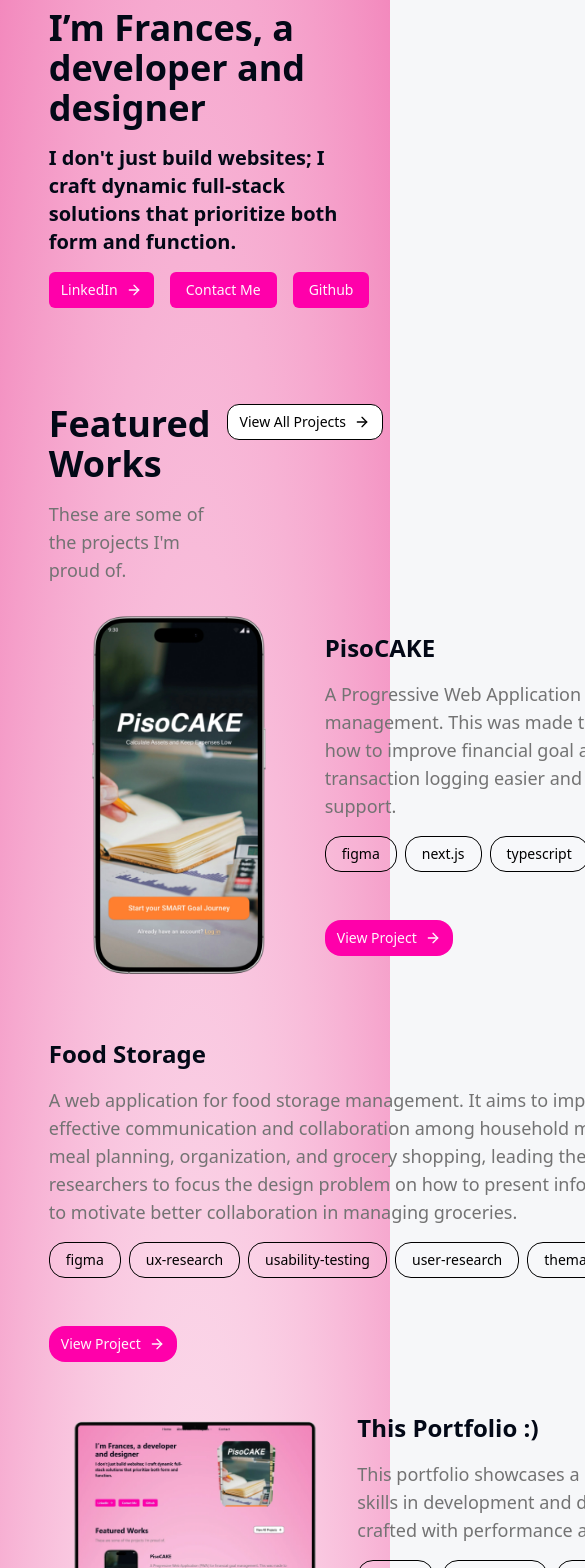
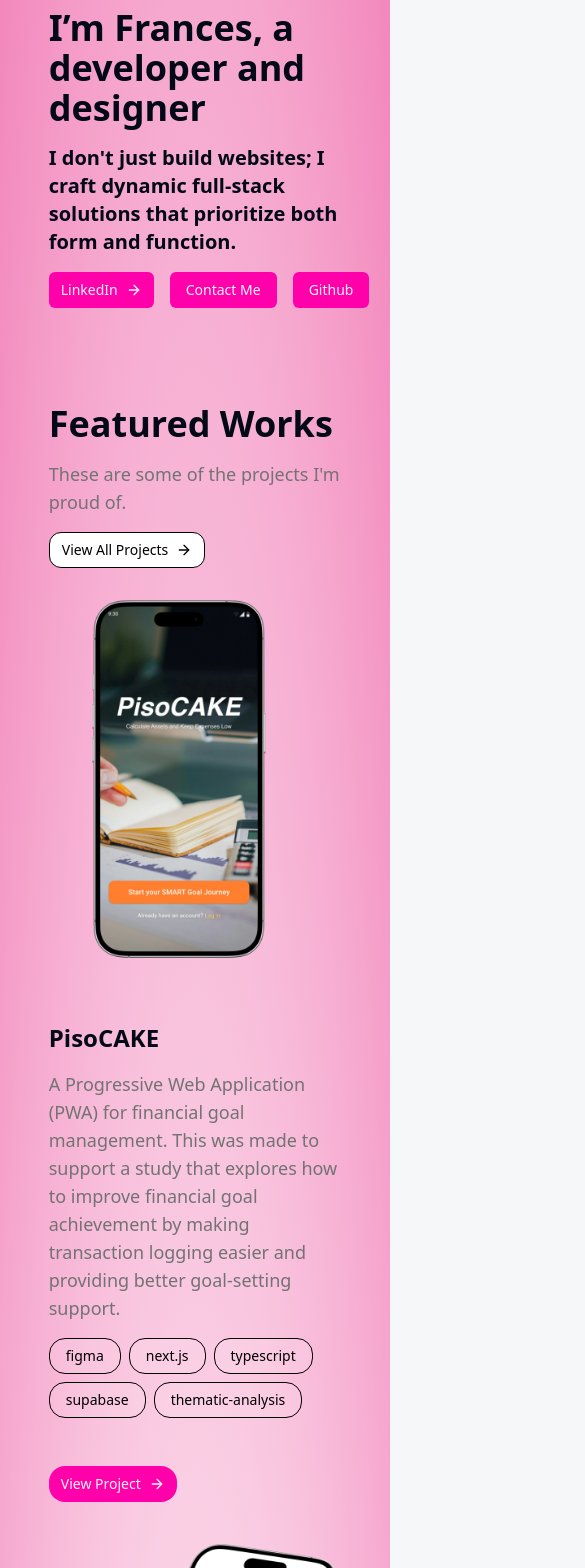
Before and after one commit to frncs-dc/portfolio, a Next.js app: page / in a window 390 px wide. Shown: the part 432-2000 px from the top of the page, 585 px wide, since content can reach past the window. Built offline with nearby package versions, Linux system fonts and the light colour scheme.

Commit message:
feat: featuredWorks section now responsive

```diff
--- a/src/components/featuredWorks.jsx
+++ b/src/components/featuredWorks.jsx
@@ -30,20 +30,23 @@ export default function FeaturedWorks() {
 
     return (
         <section className="relative z-10 my-24 flex flex-col gap-4 justify-center">
-            <div className="flex flex-row gap-4">
+            <div className="flex flex-col gap-4 lg:flex-row">
                 <div className="flex flex-col gap-4">
                     <h1 className="text-4xl font-bold">Featured Works</h1>
                     <p className="text-lg text-neutral-500">
                         These are some of the projects I'm proud of.
                     </p>
                 </div>
-                <Button className="ml-auto mr-12 rounded-xl w-fit bg-white text-black border border-black p-2 px-4">
+                <Button
+                    className="lg:ml-auto lg:mr-12 rounded-xl w-fit
+                bg-white text-black border border-black p-2 px-4"
+                >
                     <Link href="/projects">View All Projects</Link>
                     <ArrowRightIcon className="w-4 h-4" />
                 </Button>
             </div>
             {/* PisoCAKE Project */}
-            <div className="flex flex-row gap-4">
+            <div className="flex flex-col gap-4 lg:flex-row">
                 <Image
                     src="/Projects/PisoCAKE/PisoCAKE-Phone-Mockup-Preview.webp"
                     alt="PisoCAKE"
@@ -61,7 +64,7 @@ export default function FeaturedWorks() {
                         goal-setting support.
                     </p>
 
-                    <div className="flex flex-row gap-2">
+                    <div className="flex flex-row flex-wrap gap-2">
                         {PisoCAKETechnologies.map((technology) => (
                             <Button
                                 key={technology}
@@ -79,8 +82,8 @@ export default function FeaturedWorks() {
             </div>
 
             {/* Food Storage Project */}
-            <div className="flex flex-row gap-4">
-                <div className="flex flex-col gap-4">
+            <div className="flex flex-col gap-4 lg:flex-row">
+                <div className="flex flex-col gap-4 order-2 lg:order-1">
                     <h2 className="text-2xl font-bold mt-8">Food Storage</h2>
                     <p className="text-lg text-neutral-500">
                         A web application for food storage management. It aims
@@ -90,7 +93,7 @@ export default function FeaturedWorks() {
                         the design problem on how to present information to
                         motivate better collaboration in managing groceries.
                     </p>
-                    <div className="flex flex-row gap-2">
+                    <div className="flex flex-row flex-wrap gap-2">
                         {FoodStorageTechnologies.map((technology) => (
                             <Button
                                 key={technology}
@@ -112,11 +115,11 @@ export default function FeaturedWorks() {
                     alt="Food Storage"
                     width={260}
                     height={500}
-                    className="rounded-2xl ml-auto"
+                    className="rounded-2xl ml-auto order-1 lg:order-2"
                 />
             </div>
 
-            <div className="flex flex-row gap-4">
+            <div className="flex flex-col gap-4 lg:flex-row">
                 <Image
                     src="/Projects/Portfolio/Desktop_Portfolio.webp"
                     alt="This Portfolio"
@@ -134,7 +137,7 @@ export default function FeaturedWorks() {
                         with Next.js and Tailwind CSS, it is crafted with
                         performance and SEO best practices in mind.
                     </p>
-                    <div className="flex flex-row gap-2">
+                    <div className="flex flex-row flex-wrap gap-2">
                         {ThisPortfolioTechnologies.map((technology) => (
                             <Button
                                 key={technology}
```
